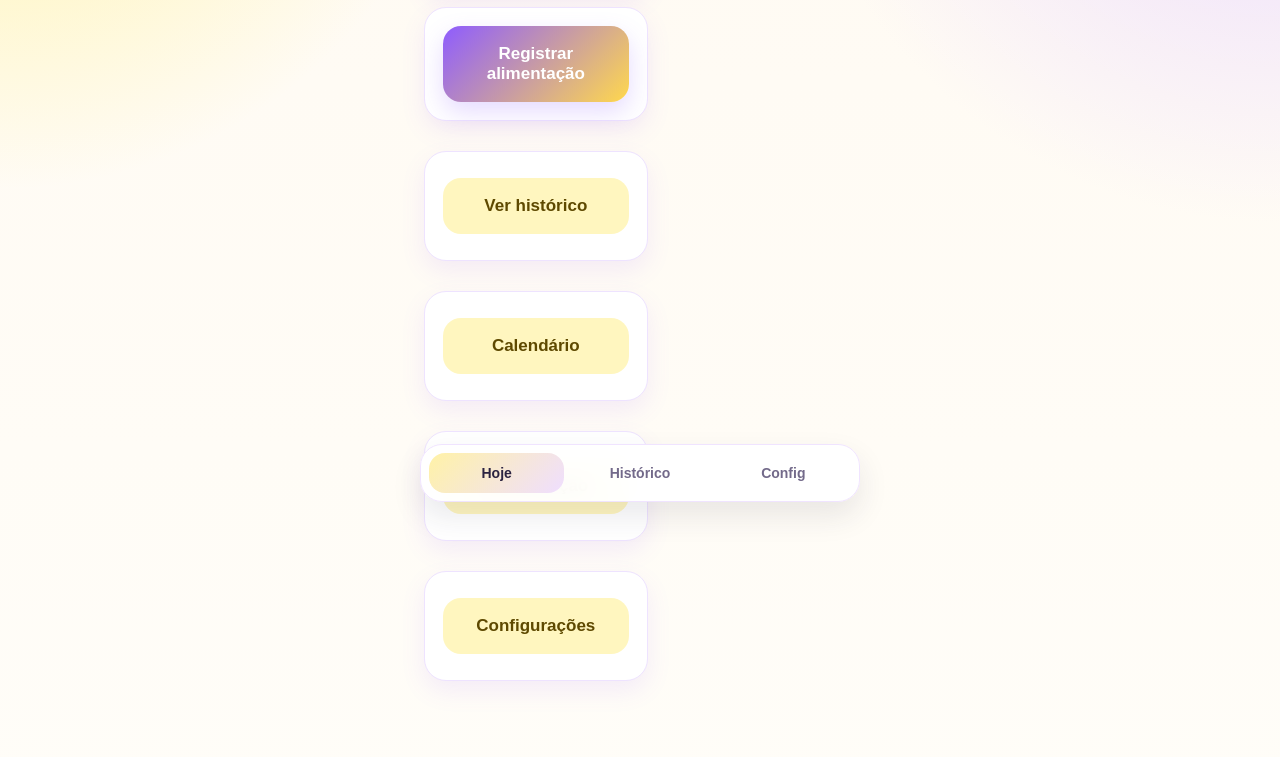
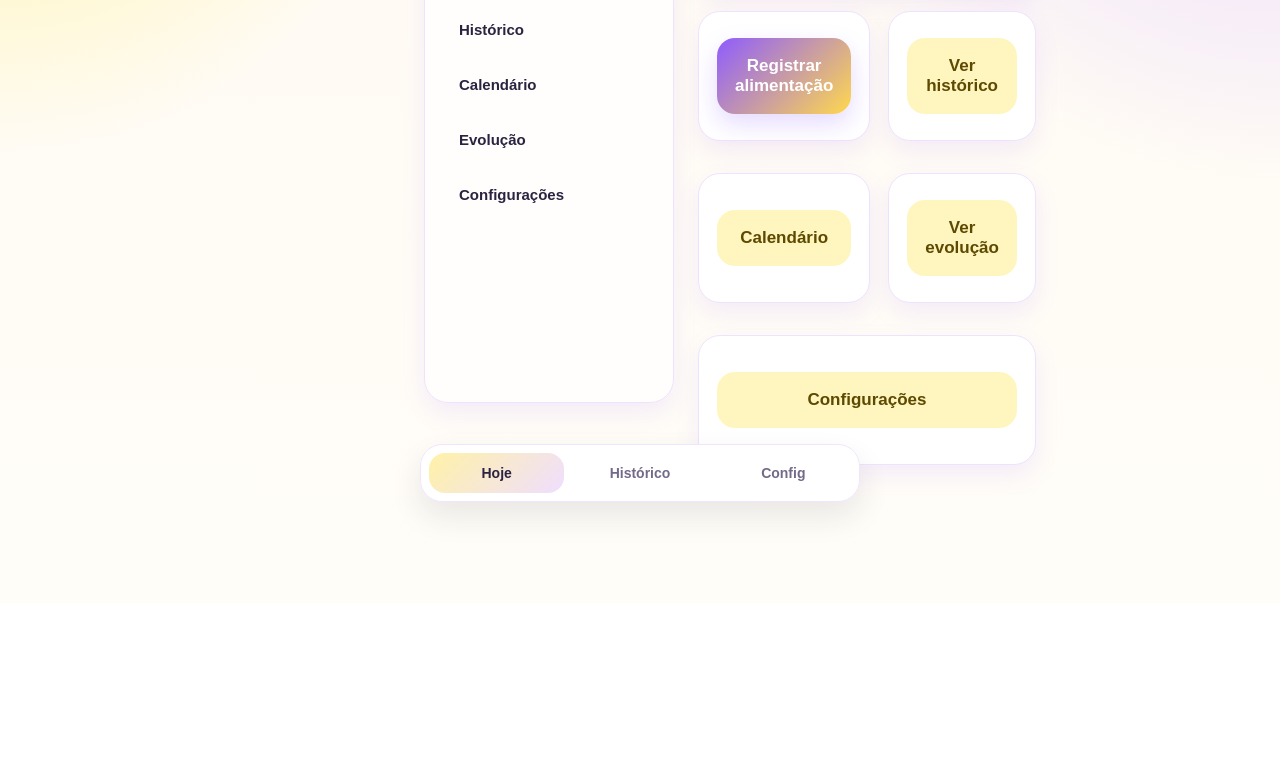
Before and after one commit to vitorioct-creator/contacal, a plain HTML site: page index.html in a window 1280 px wide. Shown: the part 284-1041 px from the top of the page. After the commit the page ends 887 px from the top, so only its background shows below. Drawn offline with nearby package versions, Linux system fonts and the light colour scheme.

Commit message:
Atualizar o index.html

```diff
--- a/index.html
+++ b/index.html
@@ -251,6 +251,51 @@
   .subtitle {
     font-size: 18px;
   }
+
+  #screenHome.screen.active {
+  display: block;
+  max-width: 1100px;
+  margin: 0 auto;
+}
+
+#screenHome.screen.active .home-desktop {
+  display: grid;
+  grid-template-columns: 250px 1fr;
+  gap: 24px;
+  align-items: start;
+}
+
+#screenHome.screen.active .home-sidebar {
+  display: block;
+  background: rgba(255, 255, 255, 0.72);
+  border: 1px solid var(--border);
+  border-radius: 24px;
+  box-shadow: var(--shadow);
+  padding: 24px 18px;
+  min-height: 560px;
+}
+
+#screenHome.screen.active .home-main {
+  display: block;
+}
+
+#screenHome.screen.active .home-hero {
+  margin-bottom: 18px;
+}
+
+#screenHome.screen.active .home-grid {
+  display: grid;
+  grid-template-columns: 1fr 1fr;
+  gap: 18px;
+}
+
+#screenHome.screen.active .home-action {
+  min-height: 130px;
+}
+
+#screenHome.screen.active .home-action-wide {
+  grid-column: 1 / -1;
+}
 
   #screenHome.screen.active {
     display: grid;
```
